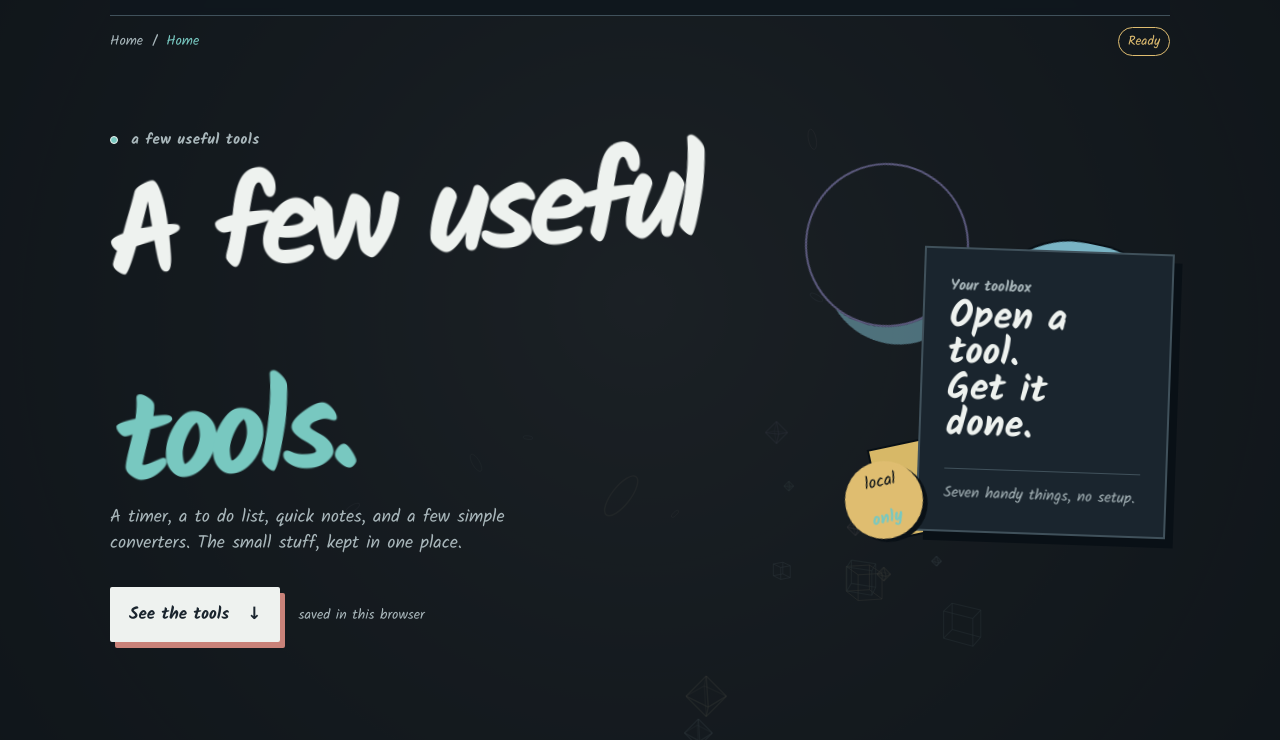
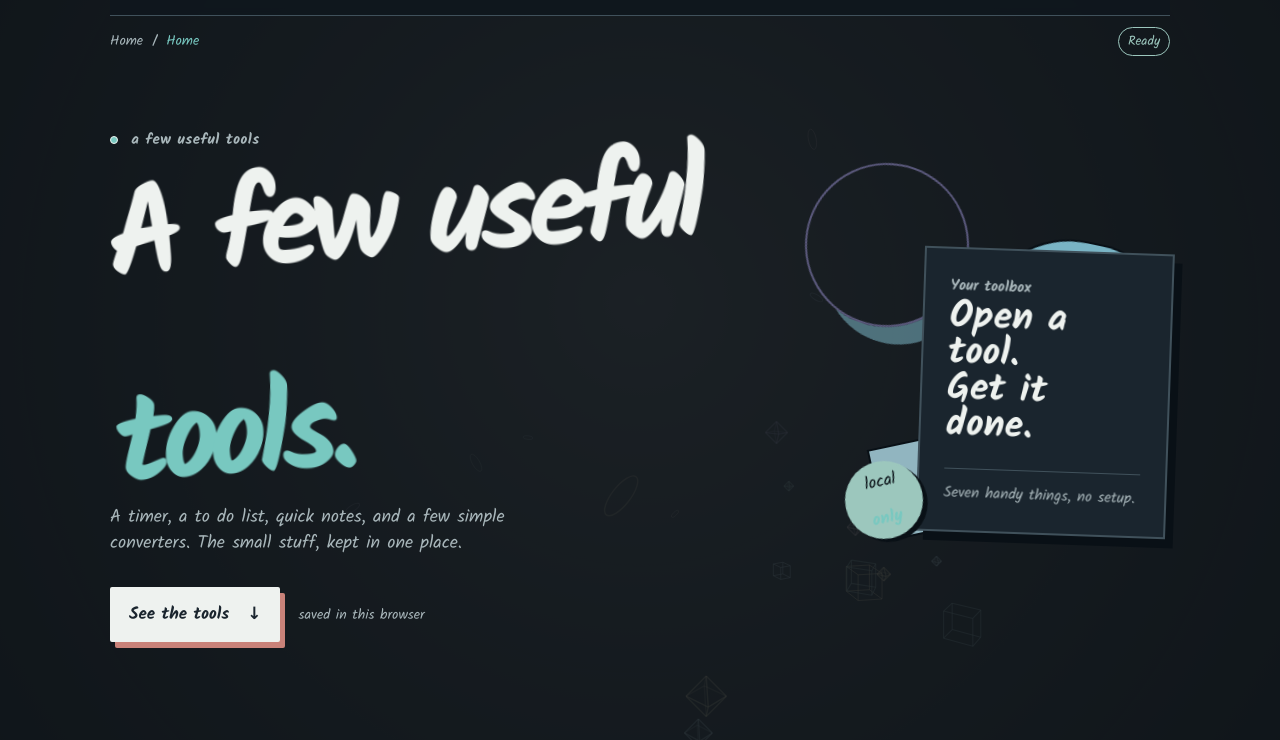
Before and after one commit to STEVEALEX-source/toolbox, a plain HTML site: page index.html in a window 1280 px wide. Both pictures are taken after a click on the button "Toggle theme". Shown: the part 60-800 px from the top of the page. Drawn offline with Linux system fonts and the light colour scheme.

Commit message:
Update style.css

```diff
--- a/style.css
+++ b/style.css
@@ -1877,12 +1877,12 @@ body.dark {
   --muted: #a8b6ba;
   --line: #40515b;
   --red: #78c8c0;
-  --green: #dfbd70;
+  --green: #9cc7bd;
   --violet: #9088c5;
   --coral: #c98279;
   --sky: #79b4c5;
   --mint: #83b99b;
-  --sun: #d7b867;
+  --sun: #91b5c0;
   --deep: #091016;
   --scene-shadow: rgba(0, 0, 0, 0.48);
   background: var(--paper);
@@ -1974,7 +1974,7 @@ body.dark .features {
 }
 
 body.dark .features::before {
-  background: #4b405d;
+  background: #344550;
 }
 
 body.dark .feature-card {
```
